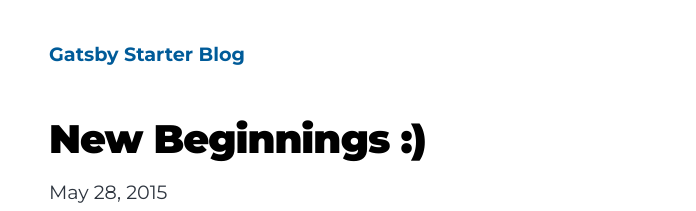
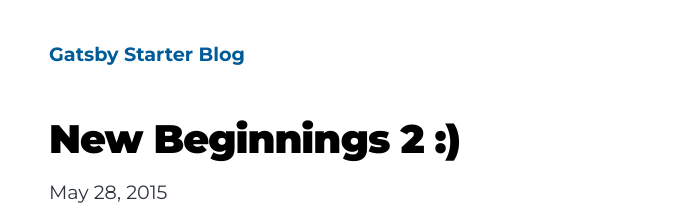
Before and after one commit to justatiger/my-blog-starter, a Gatsby site: page /new-beginnings/ in a window 1280 px wide. Shown: the top 211 px of the page, without its empty margins (275-971 px from the left). Built offline with nearby package versions, Linux system fonts and the light colour scheme; Gatsby itself is replaced by a stand-in of ours.

Commit message:
index.md: updated title

```diff
--- a/content/blog/new-beginnings/index.md
+++ b/content/blog/new-beginnings/index.md
@@ -1,5 +1,5 @@
 ---
-title: 'New Beginnings :)'
+title: 'New Beginnings 2 :)'
 date: '2015-05-28T22:40:32.169Z'
 description: >-
   This is a custom description for SEO and Open Graph purposes, rather than the
```
